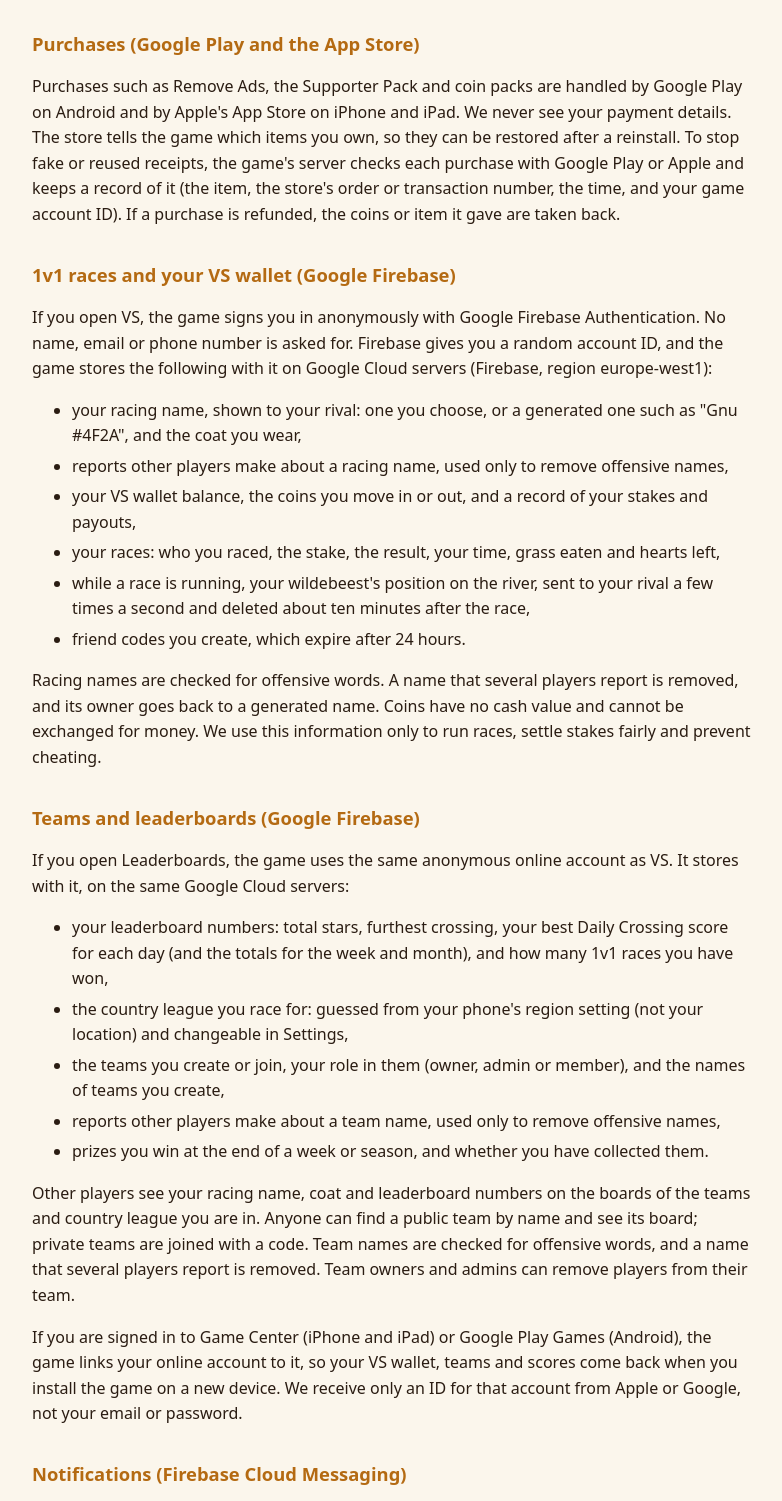
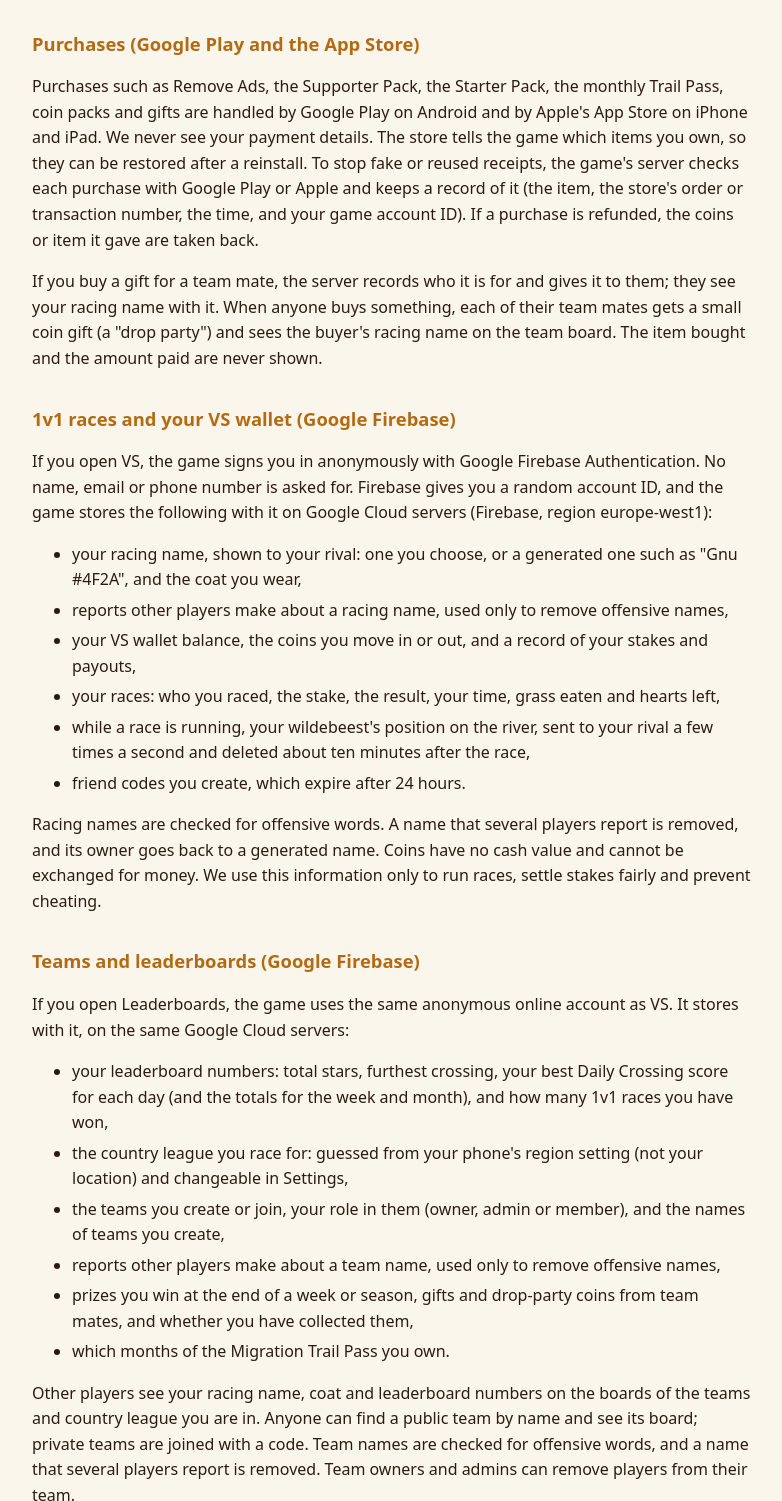
Before and after one commit to jayjieh/jayjieh.github.io, a plain HTML site: page wildebeest-crossing/privacy-policy.html in a window 1280 px wide. Shown: the part 909-2410 px from the top of the page, without its empty margins (248-1030 px from the left). Drawn offline with Linux system fonts and the light colour scheme.

Commit message:
Wildebeest Crossing privacy policy: gifts, drop parties, Trail Pass, feedback
Co-Authored-By: Claude Opus 5.5 <noreply@anthropic.com>

```diff
--- a/wildebeest-crossing/privacy-policy.html
+++ b/wildebeest-crossing/privacy-policy.html
@@ -23,7 +23,7 @@
 <main>
 <p class="home"><a href="../">&larr; All apps by Owori Juma</a></p>
 <h1>Wildebeest Crossing: Privacy Policy</h1>
-<p class="meta">Last updated: 13 November 2026</p>
+<p class="meta">Last updated: 17 November 2026</p>
 
 <p>Wildebeest Crossing ("the game") is made by Owori Juma ("we"). This policy explains what information the game uses and why. You can play without an account. An anonymous online account is created only if you open VS (1v1 races) or Leaderboards, or allow notifications. We do not sell personal information.</p>
 
@@ -41,7 +41,8 @@
 <p>Google uses this information under its own policies. See <a href="https://policies.google.com/technologies/partner-sites">how Google uses information from apps that use its services</a>. If you are in the European Economic Area, the UK or Switzerland, the game asks for your consent before personalised ads are shown. You can change your choice at any time in <b>Settings → Privacy choices</b>. On Android you can reset your advertising ID or opt out of personalised ads in your device's Google settings. On iPhone and iPad the game asks for permission before it uses your device's advertising identifier, and you can change that choice in <b>Settings → Privacy &amp; Security → Tracking</b>.</p>
 
 <h2>Purchases (Google Play and the App Store)</h2>
-<p>Purchases such as Remove Ads, the Supporter Pack and coin packs are handled by Google Play on Android and by Apple's App Store on iPhone and iPad. We never see your payment details. The store tells the game which items you own, so they can be restored after a reinstall. To stop fake or reused receipts, the game's server checks each purchase with Google Play or Apple and keeps a record of it (the item, the store's order or transaction number, the time, and your game account ID). If a purchase is refunded, the coins or item it gave are taken back.</p>
+<p>Purchases such as Remove Ads, the Supporter Pack, the Starter Pack, the monthly Trail Pass, coin packs and gifts are handled by Google Play on Android and by Apple's App Store on iPhone and iPad. We never see your payment details. The store tells the game which items you own, so they can be restored after a reinstall. To stop fake or reused receipts, the game's server checks each purchase with Google Play or Apple and keeps a record of it (the item, the store's order or transaction number, the time, and your game account ID). If a purchase is refunded, the coins or item it gave are taken back.</p>
+<p>If you buy a gift for a team mate, the server records who it is for and gives it to them; they see your racing name with it. When anyone buys something, each of their team mates gets a small coin gift (a "drop party") and sees the buyer's racing name on the team board. The item bought and the amount paid are never shown.</p>
 
 <h2>1v1 races and your VS wallet (Google Firebase)</h2>
 <p>If you open VS, the game signs you in anonymously with Google Firebase Authentication. No name, email or phone number is asked for. Firebase gives you a random account ID, and the game stores the following with it on Google Cloud servers (Firebase, region europe-west1):</p>
@@ -62,13 +63,17 @@
   <li>the country league you race for: guessed from your phone's region setting (not your location) and changeable in Settings,</li>
   <li>the teams you create or join, your role in them (owner, admin or member), and the names of teams you create,</li>
   <li>reports other players make about a team name, used only to remove offensive names,</li>
-  <li>prizes you win at the end of a week or season, and whether you have collected them.</li>
+  <li>prizes you win at the end of a week or season, gifts and drop-party coins from team mates, and whether you have collected them,</li>
+  <li>which months of the Migration Trail Pass you own.</li>
 </ul>
 <p>Other players see your racing name, coat and leaderboard numbers on the boards of the teams and country league you are in. Anyone can find a public team by name and see its board; private teams are joined with a code. Team names are checked for offensive words, and a name that several players report is removed. Team owners and admins can remove players from their team.</p>
 <p>If you are signed in to Game Center (iPhone and iPad) or Google Play Games (Android), the game links your online account to it, so your VS wallet, teams and scores come back when you install the game on a new device. We receive only an ID for that account from Apple or Google, not your email or password.</p>
 
 <h2>Notifications (Firebase Cloud Messaging)</h2>
 <p>If you allow notifications, the game stores a Firebase installation ID for your device with your online account, your time zone, and the day you last crossed the Daily Crossing and your streak. We use them to tell you when a rival is found, a friend takes your code or a race is settled, to remind you about the Daily Crossing in the evening, to tell you when someone passes you on a team board or when you win a week or a prize, and to send occasional news about seasons and the game. You can turn each kind off in Settings → Notifications, or turn notifications off for the game in your phone's settings. On iPhone and iPad, notifications are delivered through the Apple Push Notification service.</p>
+
+<h2>Ideas and problem reports</h2>
+<p>If you use <b>Suggest an idea</b> or <b>Report a problem</b> in Settings, the game sends your message to us with your online account ID, your racing name, the game's version, your device type (for example Android) and the furthest level you have reached. We use it only to improve the game and fix problems. Please don't put personal details in your message. Sending one is optional, and deleting your online account deletes your messages too.</p>
 
 <h2>Deleting your online data</h2>
 <p>In Settings, <b>Delete online account</b> deletes your anonymous account and the information listed above that is linked to it, including any coins left in your VS wallet. It also takes you out of every team (a team you run passes to another member, and a team with no one left is deleted) and removes you from every board. Uninstalling the game does not delete it, so use that button first, or email us at the address below and we will delete it.</p>
```
